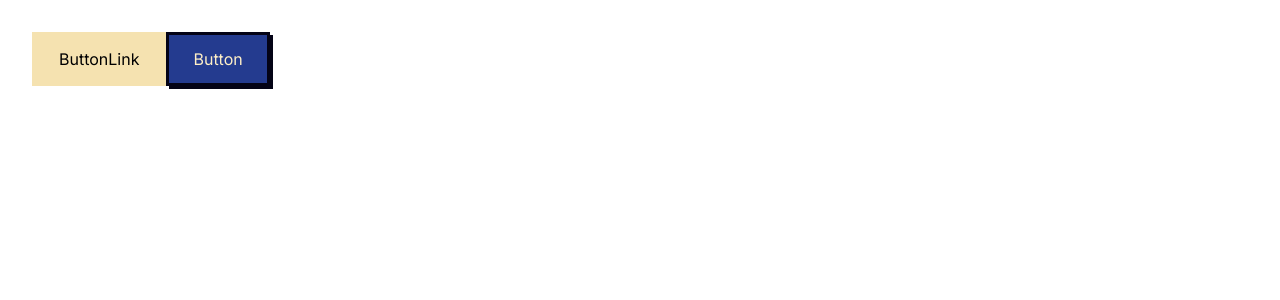
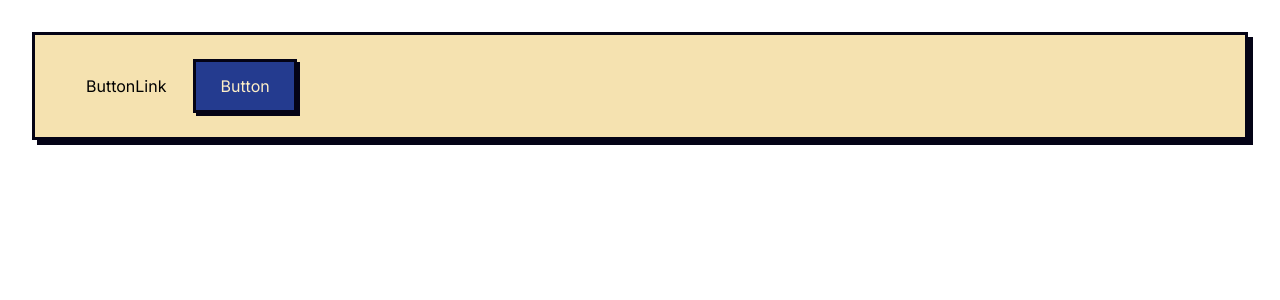
Before and after one commit to MartinLe01/portfolio, a React (Vite) app: page / in a window 1280 px wide. Shown: the top 300 px of the page. Built offline with nearby package versions, Linux system fonts and the light colour scheme.

Commit message:
feat: add Card component

```diff
--- a/src/App.tsx
+++ b/src/App.tsx
@@ -1,12 +1,15 @@
 import { Button, ButtonLink } from './components/Button';
+import { Card } from './components/Card';
 import './App.css';
 
 function App() {
   return (
     <>
-      <ButtonLink variant="ghost">ButtonLink</ButtonLink>
+      <Card>
+        <ButtonLink variant="ghost">ButtonLink</ButtonLink>
 
-      <Button variant="primary">Button</Button>
+        <Button variant="primary">Button</Button>
+      </Card>
     </>
   );
 }
--- /dev/null
+++ b/src/components/Card.tsx
@@ -0,0 +1,11 @@
+type CardProps = {
+  children: React.ReactNode;
+};
+
+export function Card({ children }: CardProps) {
+  return (
+    <div className="bg-cream-tinted p-6 border-3 border-ink shadow-neo-md">
+      {children}
+    </div>
+  );
+}
```
